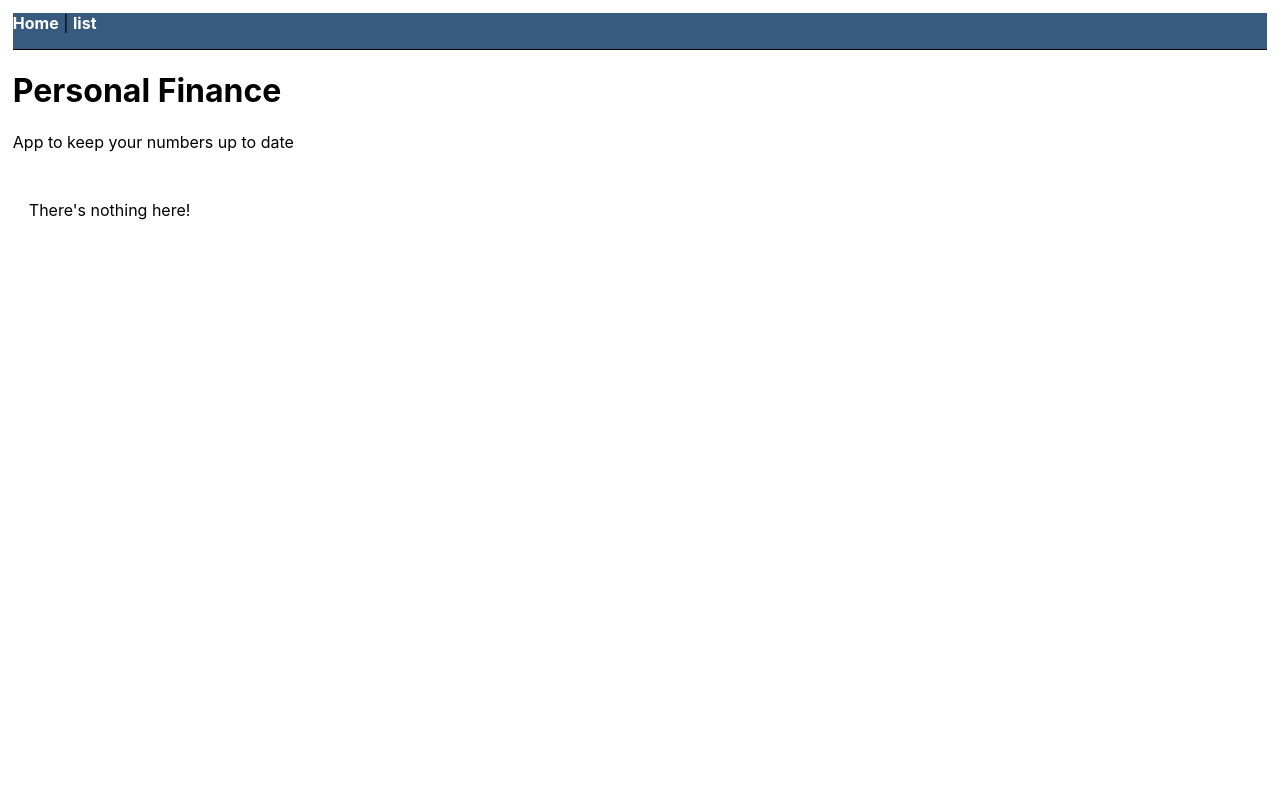
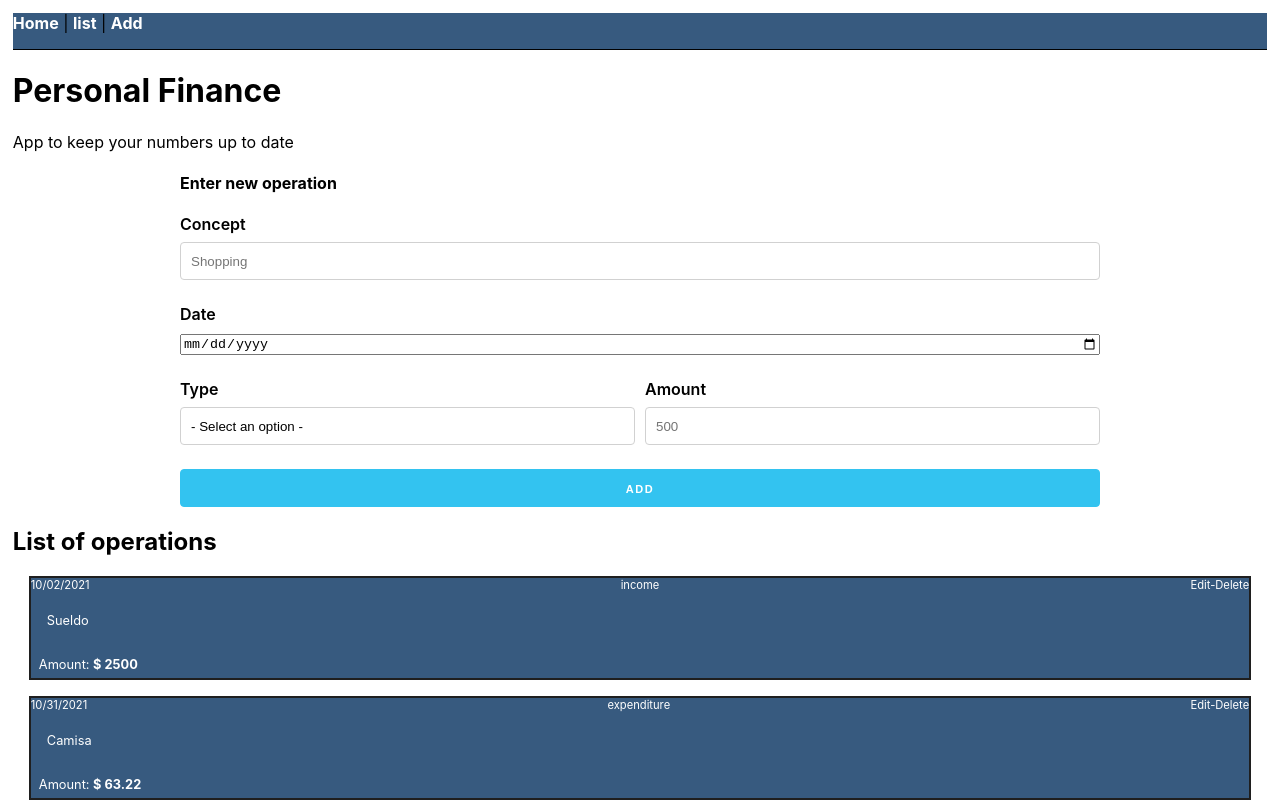
Before and after one commit to fom78/challenge-fullstack-alkemy, a React (Create React App) app: page /list/add in a window 1280 px wide. Shown: the top 802 px of the page. Built offline with nearby package versions, Linux system fonts and the light colour scheme.

Commit message:
add route and funcionality for add operation.

```diff
--- a/src/App.js
+++ b/src/App.js
@@ -7,7 +7,8 @@ function App() {
     <Container>
       <NavBar>
         <Link to="/home">Home</Link> |{" "}
-        <Link to="/list">list</Link>
+        <Link to="/list">list</Link> |{" "}
+        <Link to="/list/add">Add</Link>
       </NavBar>
       <Main>
         <h1>Personal Finance</h1>
--- a/src/components/Error.js
+++ b/src/components/Error.js
@@ -1,8 +1,8 @@
 
-const Error = () => {
+const Error = ({message=`There's nothing here!`}) => {
     return (
         <main style={{ padding: "1rem" }}>
-          <p>There's nothing here!</p>
+          <p>{message}</p>
         </main>
     )
 }
--- a/src/components/Form.js
+++ b/src/components/Form.js
@@ -1,8 +1,162 @@
+import { useState } from 'react';
+// Components
+import Error from './Error';
+// Styles
+import styled from 'styled-components';
 
-const Form = () => {
+import { addOperations } from 'data';
+
+const Form = ({setRefreshList}) => {
+    // Create state as an object
+    const [operation, setOperation] = useState({
+        concept: '',
+        amount: '',
+        date: '',
+        type: ''
+    })
+
+    // Verify error
+    const [error, setError] = useState(false);
+
+    // Form Read
+    const handleChange = e => {
+        setOperation({
+            ...operation,
+            [e.target.name]: e.target.value
+        })
+    }
+
+    // Send req to API
+    const createOperation = e => {
+        e.preventDefault();
+        console.log('crear operacion');
+        if (operation.concept === '' || operation.amount === '' || operation.date === '' || operation.type === '') {
+            setError(true);
+            return;
+        } else {
+            setError(false);
+            addOperations(operation)
+
+            // setRefreshList(true);
+
+            // Redirect
+
+        }
+    }
+
     return (
-        <h1>Form</h1>
+        <Container>
+            <div>
+                <h4>Enter new operation</h4>
+                <form onSubmit={createOperation}>
+                    <Row>
+                        <div>
+                            <label htmlFor="concept-form">Concept</label>
+                            <input type="text" placeholder="Shopping" id="concept-form"
+                                onChange={handleChange}
+                                name="concept"
+                            />
+                        </div>
+                    </Row>
+                    <Row>
+                        <div>
+                            <label htmlFor="date-form">Date</label>
+                            <input type="date" id="date-form"
+                                onChange={handleChange}
+                                name="date"
+                            />
+                        </div>
+
+                    </Row>
+                    <Row>
+                        <div>
+                            <label htmlFor="type-form">Type</label>
+                            <select id="type-form" onChange={handleChange} name="type">
+                                <option value="">- Select an option -</option>
+                                <option value="income">Income</option>
+                                <option value="expenditure">Expenditure</option>
+                            </select>
+                        </div>
+                        <div>
+                            <label htmlFor="amount-form">Amount</label>
+                            <input type="number" placeholder="500" id="amount-form"
+                                onChange={handleChange}
+                                name="amount"
+                            />
+                        </div>
+                    </Row>
+                    <Button type="submit" value="Add" />
+                </form>
+                {error ? <Error message="All fields are required" /> : null}
+            </div>
+        </Container>
     )
 }
 
 export default Form;
+
+const Container = styled.div`
+    position: relative;
+    width: 100%;
+    max-width: 960px;
+    margin: 0 auto;
+    padding: 0 20px;
+    box-sizing: border-box;
+`
+
+const Row = styled.div`
+    display: flex;
+    flex-direction: column;
+    @media (min-width: 576px) {
+        flex-direction: row;
+        gap:10px;
+    }
+    & > div {
+        width: 100%;
+        box-sizing: border-box;
+        & > label {
+            display: block;
+            margin-bottom: 0.5rem;
+            font-weight: 600;
+        }
+        & > input {
+            width: 100%;
+            box-sizing: border-box;
+            margin-bottom: 1.5rem;
+        }
+        & > input[type=number], input[type=text], select {
+            appearance: none;
+            height: 38px;
+            padding: 6px 10px;
+            background-color: #fff;
+            border: 1px solid #D1D1D1;
+            border-radius: 4px;
+            box-shadow: none;
+            box-sizing: border-box;
+            width: 100%;
+        }
+    }
+`
+
+const Button = styled.input`
+    display: inline-block;
+    width: 100%;
+    height: 38px;
+    padding: 0 30px;
+    text-align: center;
+    font-size: 11px;
+    font-weight: 600;
+    line-height: 38px;
+    letter-spacing: .1rem;
+    text-transform: uppercase;
+    text-decoration: none;
+    white-space: nowrap;
+    background-color: transparent;
+    border-radius: 4px;
+    border: 1px solid #bbb;
+    cursor: pointer;
+    box-sizing: border-box;
+    color: #FFF;
+    background-color: #33C3F0;
+    border-color: #33C3F0;
+`
--- a/src/components/List.js
+++ b/src/components/List.js
@@ -1,16 +1,32 @@
+import  {useEffect, useState} from 'react';
+import { Outlet } from "react-router-dom";
+// Styles
 import styled from 'styled-components'
 
 import { getOperations } from 'data';
 
-const List = ({quantity='all', title = 'List of operations'}) => {
+const List = ({ quantity = 'all', title = 'List of operations' }) => {
+  const [operations, setOperations] = useState([]);
+  const [refreshList, setRefreshList] = useState(true);
 
-    const operations = getOperations({quantity})
+  useEffect(() => {
+    if (refreshList){
+      const consultAPI = () => {
+        setRefreshList(false)
+        const operations = getOperations({ quantity })
+        setOperations(operations)
+      }
+
+      consultAPI();
+    }
+  }, [refreshList, quantity]);
+
   return (
     <>
+      <Outlet />
       <h2>{title}</h2>
       <ListStyled>
-
-                {operations.map(operation => <Operation key={operation.id}>
+        {operations && operations.map(operation => <Operation key={operation.id}>
           <div className='operationHeader'>
             <div>{operation.date}</div>
             <div>{operation.type}</div>
@@ -21,6 +37,8 @@ const List = ({quantity='all', title = 'List of operations'}) => {
         </Operation>)
 
         }
+
+
       </ListStyled>
     </>
   )
--- a/src/data.js
+++ b/src/data.js
@@ -78,8 +78,13 @@ const operations = [
     }
 ]
 
+export const addOperations = (operation) => {
+    operations.push({...operation, id: operations.length+1})
+    console.log(operations);
+    return operations
+}
+
 export const getOperations = ({quantity=10}) => {
-    console.log(quantity);
     if (quantity === 'all') return operations
     return operations.slice(0,quantity)
 }
--- a/src/index.js
+++ b/src/index.js
@@ -5,11 +5,14 @@ import {
   Routes,
   Route
 } from "react-router-dom";
+// components
+import App from './App';
 import Error from 'components/Error';
+import Form from 'components/Form';
 import Home from 'components/Home';
 import List from 'components/List';
+// Styles
 import './index.css';
-import App from './App';
 
 ReactDOM.render(
   <React.StrictMode>
@@ -17,7 +20,9 @@ ReactDOM.render(
       <Routes>
         <Route path="/" element={<App />} >
           <Route path="home" element={<Home />} />
-          <Route path="list" element={<List />} />
+          <Route path="list" element={<List />} >
+            <Route path="add" element={<Form />} />
+          </Route>
           <Route path="*" element={<Error />} />
         </Route>
       </Routes>
```
Also changed, not shown: src/components/Back.js (added, +14 -0 lines). Lines whose indentation alone changed are shown as unchanged.
